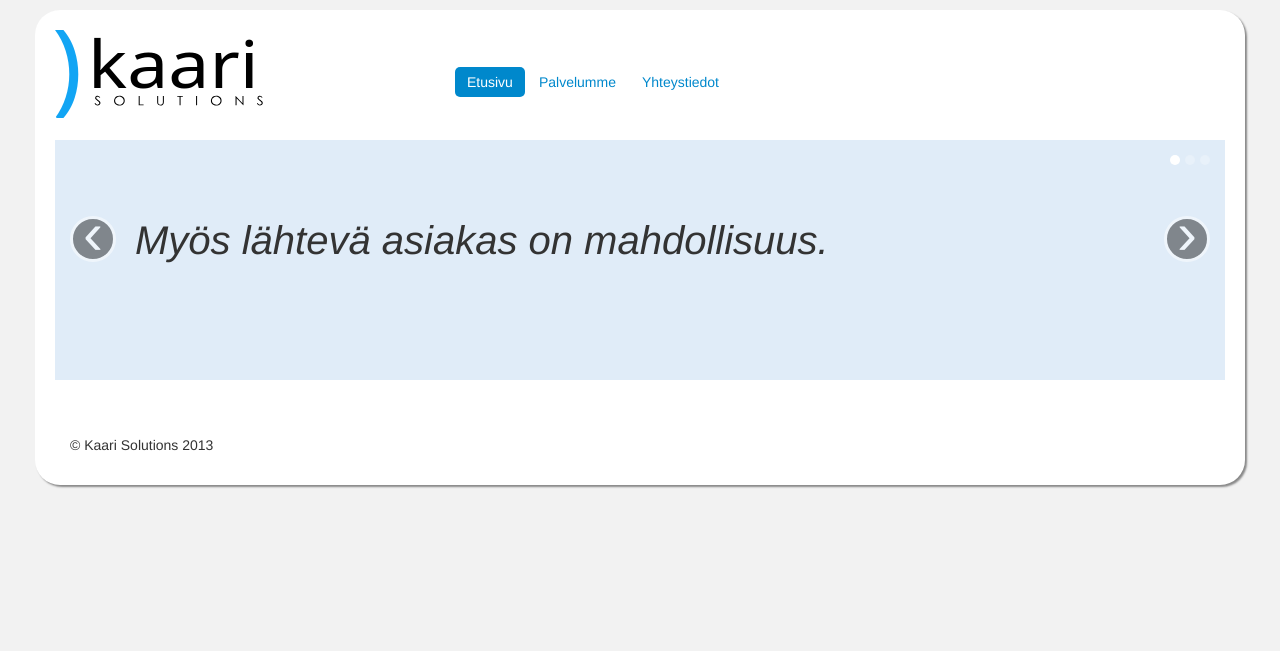
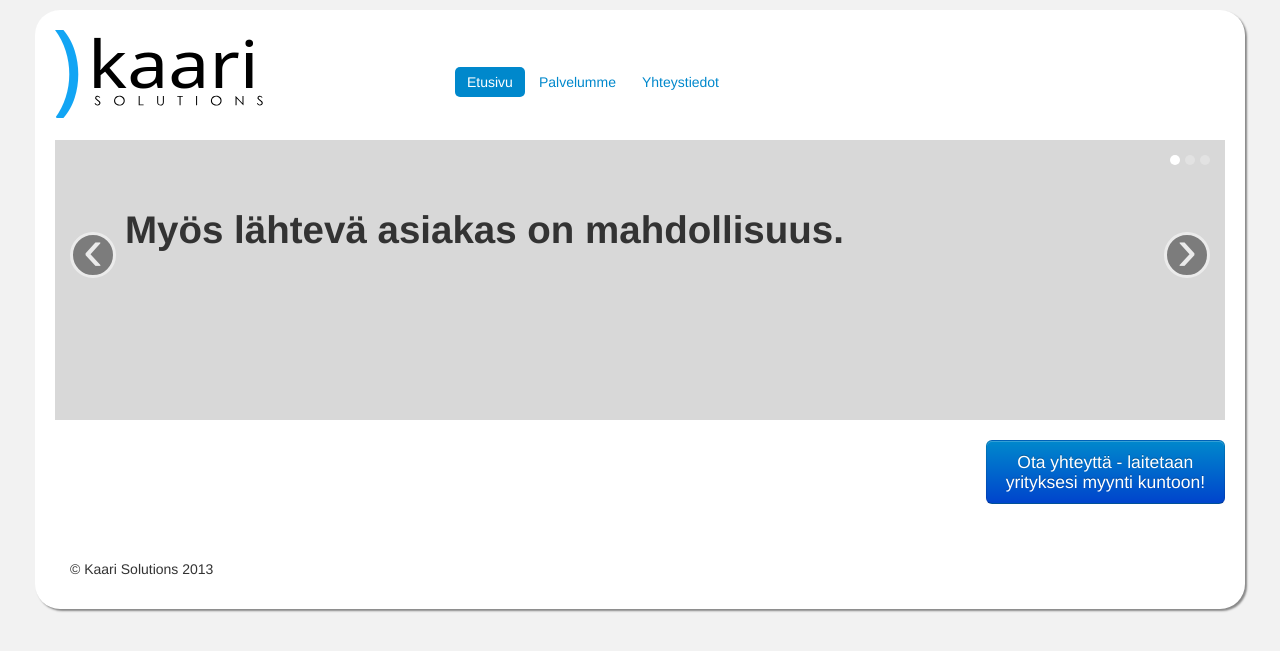
Before and after one commit to jpaaso/bootstrap, a PHP site: page / in a window 1280 px wide. Shown: the top 651 px of the page. Run offline with PHP 8.4, Linux system fonts and the light colour scheme.

Commit message:
added button that activates a tab

```diff
--- a/index.html
+++ b/index.html
@@ -20,7 +20,7 @@
 		<ul class="nav nav-pills">
 		  <li class="active"><a href="#Etusivu" data-toggle="tab">Etusivu</a></li>
 		  <li><a href="#Palvelumme" data-toggle="tab">Palvelumme</a></li>
-		  <li><a href="#Yhteystiedot" data-toggle="tab">Yhteystiedot</a></li>
+		  <li><a id="yhteystiedotTab" href="#Yhteystiedot" data-toggle="tab">Yhteystiedot</a></li>
 		</ul>
 	  </div>
     </div>
@@ -34,24 +34,29 @@
           </ol>
           <!-- Carousel items -->
           <div class="carousel-inner">
-            <div class="active item">My&ouml;s l&auml;htev&auml; asiakas on mahdollisuus.</div>
-            <div class="item">Tuomme asiakkaat luoksesi.</div>
-            <div class="item">Yhdess&auml; onnistumme paremmin.</div>
-			<div class="item">Numeroiden taakse tarvitaan asiakasl&auml;ht&ouml;isi&auml; onnistumisia.</div>
-			<div class="item">Menestyksen edellytyksen&auml; on tyytyv&auml;inen asiakas.</div>
+            <div class="active item"><h1>My&ouml;s l&auml;htev&auml; asiakas on mahdollisuus.</h1></div>
+            <div class="item"><h1>Tuomme asiakkaat luoksesi.</h1></div>
+            <div class="item"><h1>Yhdess&auml; onnistumme paremmin.</h1></div>
+			<div class="item"><h1>Numeroiden taakse tarvitaan asiakasl&auml;ht&ouml;isi&auml; onnistumisia.</h1></div>
+			<div class="item"><h1>Menestyksen edellytyksen&auml; on tyytyv&auml;inen asiakas.</h1></div>
           </div>
           <!-- Carousel nav -->
           <a class="carousel-control left" href="#myCarousel" data-slide="prev">&lsaquo;</a>
           <a class="carousel-control right" href="#myCarousel" data-slide="next">&rsaquo;</a>
         </div>
+		<div>
+			<a id="otaYhteyttaBtn" href="#Yhteystiedot" class="btn btn-large btn-primary pull-right" type="button">
+				Ota yhteytt&auml; - laitetaan <br>yrityksesi myynti kuntoon!
+			</a>
+		</div>
       </div>
 	  <div class="tab-pane" id="Palvelumme">
 		  <div class="row header middleArea">
-			<div class="span4">
+			<div class="span4 textBox">
 			  <h4>Palvelumme</h4>
 			  <ul><li>Myynnin kehitys</li><li>Uusasiakashankinta</li><li>Myyntipalvelut</li><li>Poistumanesto</li><li>Asiakkuuksien hallinta</li></ul>
 			</div>
-			<div class="span8">
+			<div class="span8 textBox">
 			  <blockquote>
 				L&auml;ht&ouml;kohtamme on aina tuloksellisen myynnin rakentaminen kustannustehokkaasti, yrityksesi asiakkaita ajatellen.
 				Kaikki palvelumme r&auml;&auml;t&auml;l&ouml;id&auml;&auml;n aina yrityksenne tarpeiden mukaisiksi. Myynti on meille intohimo,
@@ -62,7 +67,9 @@
 	  </div>
       <div class="tab-pane" id="Yhteystiedot">
 		<div class="middleArea">
-			Yhteystiedot content
+			<div class="textBox">
+				Yhteystiedot content
+			</div>
 		</div>
 	  </div>
   </div>
@@ -80,6 +87,9 @@
   $('.carousel').carousel({
       interval: 5000
   });
+  $('#otaYhteyttaBtn').click(function(){
+    $('#yhteystiedotTab').trigger('click');
+  });
 </script>
 
 </body>
--- a/styles.css
+++ b/styles.css
@@ -16,9 +16,9 @@ body { background-color:#F2F2F2; }
 }
 .middleArea {
 	width: auto;
-	min-height: 260px;
+	min-height: 300px;
 	height: auto !important;
-    height: 260px;
+    height: 300px;
 }
 .sliderCustom {
     min-height:100px;
@@ -26,22 +26,29 @@ body { background-color:#F2F2F2; }
     height:100px;
 }
 .carousel {
-	background-color:#E0ECF8;/*#E0ECF8;*/
+	background-color:#D8D8D8;/*#E0ECF8;*/
 }
 .carousel-inner {
 	width: auto;
-	min-height: 240px;
+	min-height: 280px;
 	height: auto !important;
-    height: 240px;
+    height: 280px;
 }
 .item {
-    margin: 80px;
-	font-size:40px;
-	font-style:italic;
+	/*margin-top: 10%;
+	text-align:center;*/
+    margin: 70px;
+	/*font-size:40px;
+	font-style:italic;*/
 }
+/*
+.textBox {
+	padding: 20px;
+
+}*/
 #footer {
 	color:#333;
 	/*background-color:#e4e4e4;*/
-	padding-top:35px;
+	padding-top:55px;
 	padding-left:15px;
 }
```
